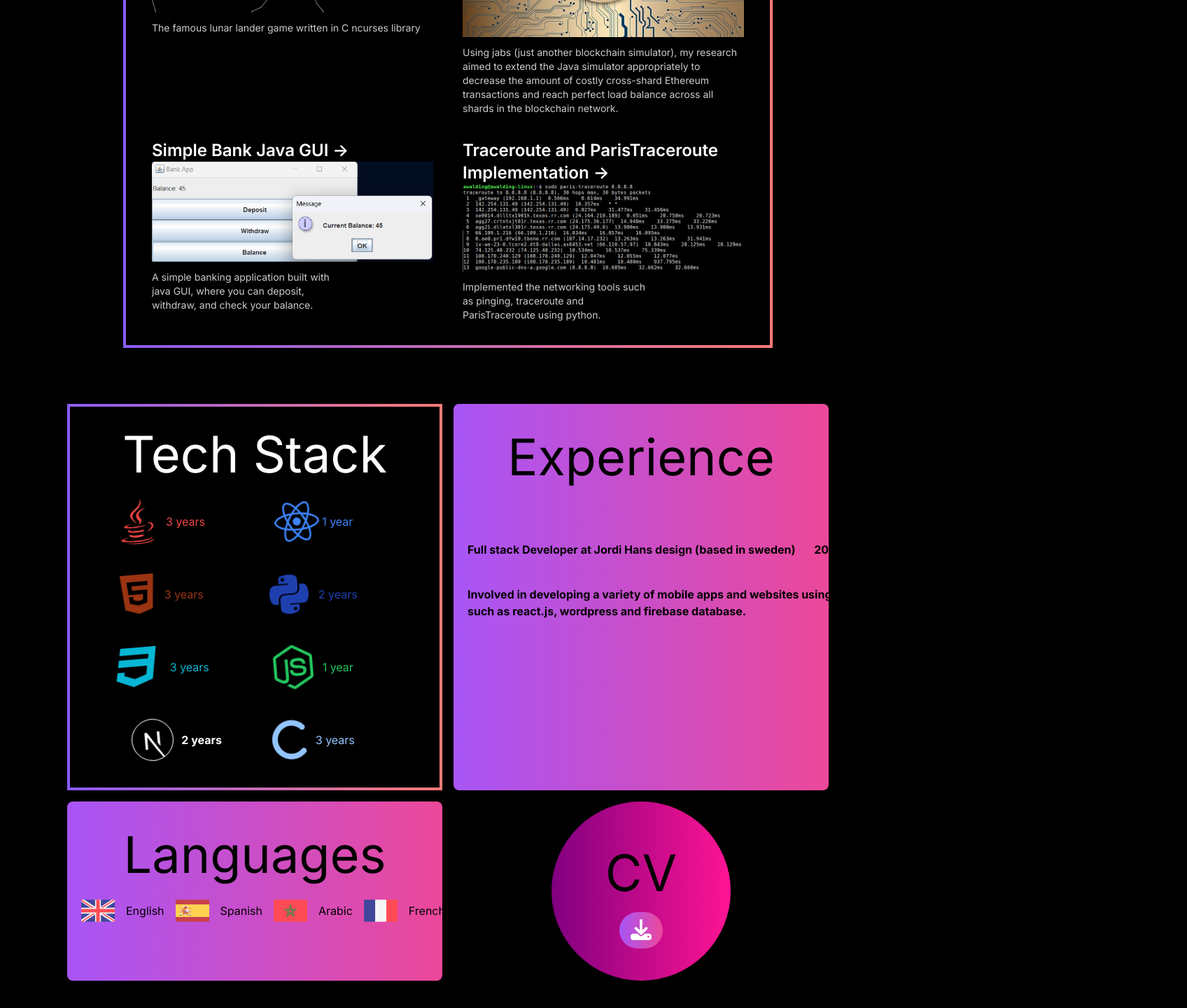
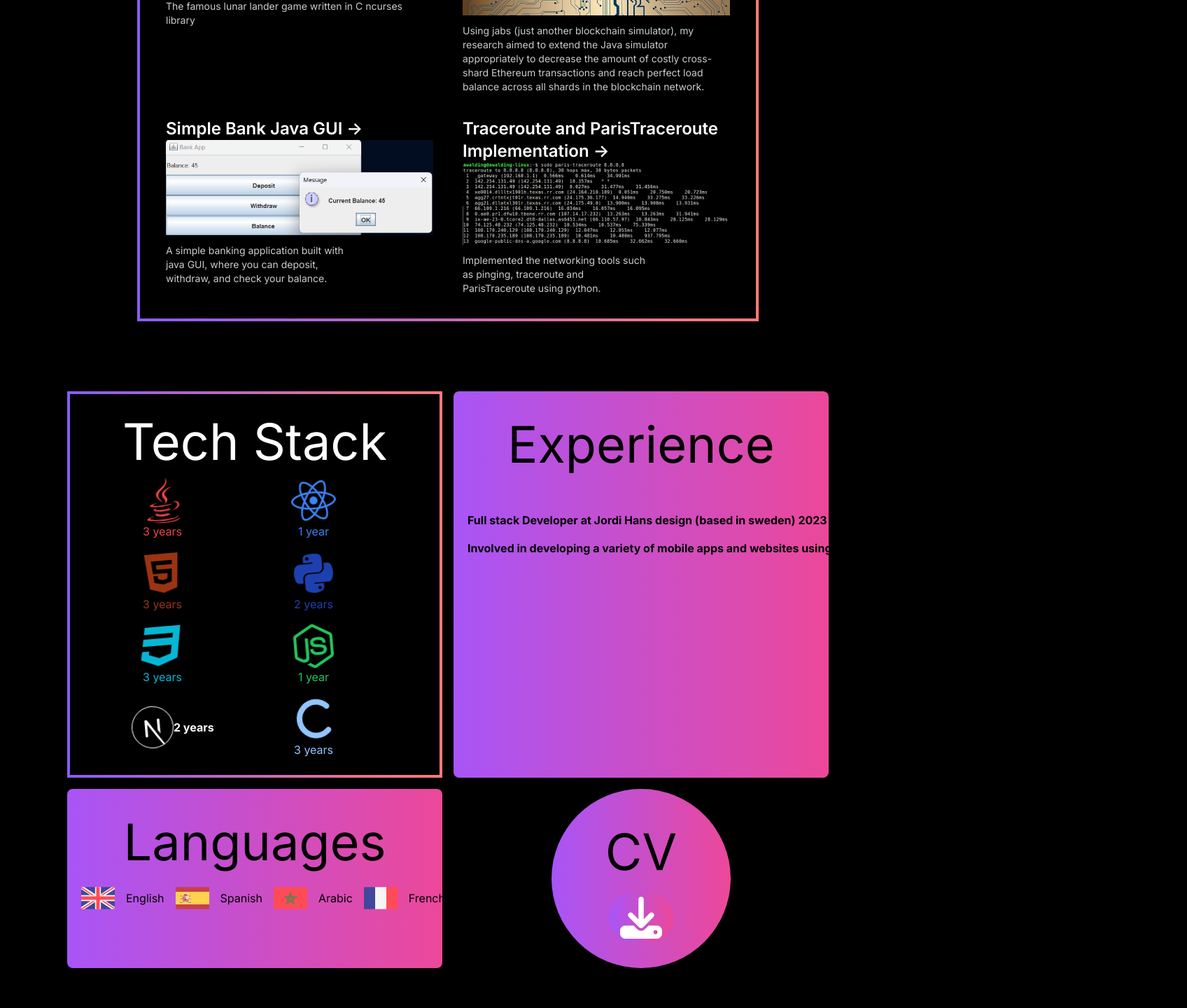
Before and after one commit to obeyyyy/site, a Next.js app: page / in a window 1280 px wide. Shown: the part 1030-2470 px from the top of the page at 70% size, 1696 px wide, since content can reach past the window. Built offline with nearby package versions, Linux system fonts and the light colour scheme.

Commit message:
Mobile screen support

```diff
--- a/src/app/page.tsx
+++ b/src/app/page.tsx
@@ -30,6 +30,9 @@ export default function Home() {
 
   return (
     <>
+      <head>
+        <meta name="viewport" content="width=device-width, initial-scale=1" />
+      </head>
 
       <AnimatedBackground />
       <header className="flex justify-between max-w-10xl mx-auto px-4 py-3 sm:px-6 text-white">
@@ -46,25 +49,27 @@ export default function Home() {
           <a className="hover:text-blue-300" href="#extra">
             Skills
           </a>
-          <a href="https://www.linkedin.com/in/oubaye-el-ghammat-ghori-68a50a213"  rel="noopener noreferrer"  target="_blank" className=" hover:text-blue-700"> <LinkedInIcon/> </a>
+          <a href="https://www.linkedin.com/in/oubaye-el-ghammat-ghori-68a50a213"  rel="noopener noreferrer"  target="_blank" className=" hover:text-blue-700">
+            <LinkedInIcon/>
+          </a>
         </div>
       </header>
 
-      <main className="flex min-h-screen flex-col items-center justify-between p-24">
+      <main className="flex min-h-screen flex-col items-center justify-between p-6 md:p-24">
         <section id="about" className="row" ref={refAbout}>
-          <div className="mb-32 p-1 grid gap-x-4 text-center lg:mb-0 lg:w-full lg:max-w-5xl lg:grid-cols-4 lg:text-left">
+          <div className="mb-16 p-1 grid gap-x-4 text-center lg:mb-0 lg:w-full lg:max-w-5xl lg:grid-cols-4 lg:text-left">
             <motion.div
-              initial={ 'hidden'}
+              initial={'hidden'}
               animate={inViewAbout ? 'visible' : 'hidden'}
               variants={{
                 visible: { opacity: 1, y: 0 },
                 hidden: { opacity: 0, y: 50 },
               }}
               transition={{ duration: 0.6 }}
-              className="col-span-3 p-4 border-4 gradient-border" style={{ borderRadius: '1rem' }}
+              className="col-span-3 p-4 border-4 gradient-border rounded-lg"
             >
-              <h1 className="text-center text-7xl p-5 text-white ">About me</h1>
-              <h1 className="text-2xl text-white">
+              <h1 className="text-center text-4xl md:text-7xl p-5 text-white">About me</h1>
+              <h1 className="text-xl md:text-2xl text-white">
                 Hello,<br /> My name is Oubaye and I am a computer science graduate
               </h1>
               <br />
@@ -84,16 +89,14 @@ export default function Home() {
               transition={{ duration: 0.6 }}
               className="col-span-1 pt-6 rounded-2xl"
             >
-              <img className="rounded-full " src="/assets/mypic.jpeg" alt="Example" width={500} height={500} />
+              <img className="rounded-full w-full h-auto" src="/assets/mypic.jpeg" alt="Example" />
             </motion.div>
-
           </div>
           <div className="mt-14 h-5"><Section07/></div>
-
         </section>
         <AnimatedBackground />
 
-        <section id="projects" className="row p-20" ref={refProjects}>
+        <section id="projects" className="row p-6 md:p-20" ref={refProjects}>
           <motion.h1
             initial={'hidden'}
             animate={inViewProjects ? 'visible' : 'hidden'}
@@ -102,19 +105,19 @@ export default function Home() {
               hidden: { opacity: 0, y: 50 },
             }}
             transition={{ duration: 0.6 }}
-              className="col-span-2 text-center text-7xl">
-                <h1 className="text-center text-7xl p-5 text-white">Projects</h1>
-                <div className="mb-32 grid text-center lg:mb-0 lg:w-full lg:max-w-5xl lg:grid-cols-2 lg:text-left p-4 gradient-border border-4">
-
+            className="col-span-2 text-center text-4xl md:text-7xl p-5 text-white"
+          >
+            Projects
+            <div className="mb-16 md:mb-32 grid text-center lg:mb-0 lg:w-full lg:max-w-5xl lg:grid-cols-2 lg:text-left p-4 gradient-border border-4">
               <a
                 href="https://github.com/obeyyyy/lunar-lander"
                 className="group rounded-lg border border-transparent px-5 py-4 transition-colors hover:border-gray-300 hover:font-semibold hover:bg-gray-100 hover:dark:border-neutral-700 hover:dark:bg-neutral-800/30"
                 target="_blank"
                 rel="noopener noreferrer"
               >
-              <h2 className="mb-3 text-2xl text-white font-semibold hover:text-black">
+                <h2 className="mb-3 text-xl md:text-2xl text-white font-semibold hover:text-black">
                   Lunar Lander Game{" "}
-                <span className="inline-block transition-transform group-hover:translate-x-1 motion-reduce:transform-none  hover:text-black ">
+                  <span className="inline-block transition-transform group-hover:translate-x-1 motion-reduce:transform-none hover:text-black ">
                     -&gt;
                   </span>
                   <img className="size-fit" src={"/assets/lunar_lander.png"}></img>
@@ -129,7 +132,7 @@ export default function Home() {
                 target="_blank"
                 rel="noopener noreferrer"
               >
-              <h2 className="mb-3 text-2xl font-semibold text-white hover:text-black">
+                <h2 className="mb-3 text-xl md:text-2xl font-semibold text-white hover:text-black">
                   Blockchain consensus protocols{" "}
                   <span className="inline-block transition-transform group-hover:translate-x-1 motion-reduce:transform-none">
                     -&gt;
@@ -140,14 +143,13 @@ export default function Home() {
                   Using jabs (just another blockchain simulator), my research aimed to extend the Java simulator appropriately to decrease the amount of costly cross-shard Ethereum transactions and reach perfect load balance across all shards in the blockchain network.
                 </p>
               </a>
-
               <a
                 href="https://github.com/obeyyyy/bank-app-system"
                 className="group rounded-lg border border-transparent px-5 py-4 transition-colors hover:border-gray-300 hover:bg-gray-100 hover:dark:border-neutral-700 hover:dark:bg-neutral-800/30"
                 target="_blank"
                 rel="noopener noreferrer"
               >
-              <h2 className="mb-3 text-2xl font-semibold text-white hover:text-black">
+                <h2 className="mb-3 text-xl md:text-2xl font-semibold text-white hover:text-black">
                   Simple Bank Java GUI{" "}
                   <span className="inline-block transition-transform group-hover:translate-x-1 motion-reduce:transform-none">
                     -&gt;
@@ -164,7 +166,7 @@ export default function Home() {
                 target="_blank"
                 rel="noopener noreferrer"
               >
-              <h2 className="mb-3 text-2xl font-semibold text-white hover:text-black">
+                <h2 className="mb-3 text-xl md:text-2xl font-semibold text-white hover:text-black">
                   Traceroute and ParisTraceroute Implementation{" "}
                   <span className="inline-block transition-transform group-hover:translate-x-1 motion-reduce:transform-none">
                     -&gt;
@@ -188,96 +190,90 @@ export default function Home() {
               hidden: { opacity: 0, y: 50 },
             }}
             transition={{ duration: 0.6 }}
-              className="grid grid-cols-2 gap-4"
+            className="grid grid-cols-1 md:grid-cols-2 gap-4"
           >
-
-          <div className="col-span-1 gradient-border border-4 rounded-lg p-5 text-white">
-
-            <h1 className="text-center text-white text-7xl p-3">Tech Stack</h1>
+            <div className="gradient-border border-4 rounded-lg p-5 text-white">
+              <h1 className="text-center text-4xl md:text-7xl p-3">Tech Stack</h1>
               <div className="grid grid-cols-2 gap-2 pl-16 whitespace-pre ">
-              <div className="w-24 h-24 flex justify-center items-center text-red-500">
-              <div className=" spin-slow"><JavaIcon  size="4x"/> </div>   3 years<div></div>
+                <div className="w-24 h-24 flex flex-col justify-center items-center text-red-500">
+                  <div className="spin-slow"><JavaIcon size="4x"/></div>
+                  <div>3 years</div>
                 </div>
-              <div className="w-24 h-24 flex justify-center items-center text-blue-500">
-              <div className=" spin-slow"><ReactIcon size="4x" /></div><div> 1 year</div>
+                <div className="w-24 h-24 flex flex-col justify-center items-center text-blue-500">
+                  <div className="spin-slow"><ReactIcon size="4x"/></div>
+                  <div>1 year</div>
                 </div>
-              <div className="w-24 h-24 flex justify-center items-center text-orange-800">
-              <div className=" spin-slow"><Html5Icon size="4x" /></div><div>   3 years</div>
+                <div className="w-24 h-24 flex flex-col justify-center items-center text-orange-800">
+                  <div className="spin-slow"><Html5Icon size="4x"/></div>
+                  <div>3 years</div>
                 </div>
-              <div className="w-24 h-24 flex justify-center items-center text-blue-800">
-              <div className=" spin-slow"><PythonIcon size="4x" /></div><div>   2 years</div>
+                <div className="w-24 h-24 flex flex-col justify-center items-center text-blue-800">
+                  <div className="spin-slow"><PythonIcon size="4x"/></div>
+                  <div>2 years</div>
                 </div>
-              <div className="w-24 h-24 flex justify-center items-center text-cyan-500">
-              <div className=" spin-slow"><Css3Icon size="4x" /></div><div>   3 years</div>
+                <div className="w-24 h-24 flex flex-col justify-center items-center text-cyan-500">
+                  <div className="spin-slow"><Css3Icon size="4x"/></div>
+                  <div>3 years</div>
                 </div>
-              <div className="w-24 h-24 flex justify-center items-center text-green-500">
-                <div className=" spin-slow"><NodeJsIcon size="4x" /></div><div>   1 year</div>
+                <div className="w-24 h-24 flex flex-col justify-center items-center text-green-500">
+                  <div className="spin-slow"><NodeJsIcon size="4x"/></div>
+                  <div>1 year</div>
                 </div>
                 <div className="flex justify-left items-center font-bold rounded-full text-white p-1">
-              <img className="rounded-full border bg-white spin-slow " src="/assets/next-js.svg" alt="Example" width={60} height={60} />
-                     <p>   2 years</p>
+                  <img className="rounded-full border bg-white spin-slow" src="/assets/next-js.svg" alt="Example" width={60} height={60}/>
+                  <p>2 years</p>
                 </div>
-
-              <div className="w-24 h-24 flex justify-center items-center text-blue-300">
-              <div className=" spin-slow"><CIcon size="4x" /></div><div>   3 years</div>
+                <div className="w-24 h-24 flex flex-col justify-center items-center text-blue-300">
+                  <div className="spin-slow"><CIcon size="4x"/></div>
+                  <div>3 years</div>
                 </div>
               </div>
             </div>
 
-          <div className="col-span-1 bg-gradient-to-r from-purple-500 to-pink-500 rounded-lg p-5">
-            <h1 className="text-center text-7xl p-5">Experience</h1>
-            <div className="grid grid-rows-4 gap-4 whitespace-pre font-bold"><br></br>
-              <div>Full stack Developer at Jordi Hans design (based in sweden)       2023 - ongoing :</div>
-              Involved in developing a variety of mobile apps and websites using  technologies <br></br>such as react.js, wordpress and firebase database.
+            <div className="bg-gradient-to-r from-purple-500 to-pink-500 rounded-lg p-5">
+              <h1 className="text-center text-4xl md:text-7xl p-5">Experience</h1>
+              <div className="grid grid-rows-4 gap-4 whitespace-pre font-bold">
+                <br/>
+                <div>Full stack Developer at Jordi Hans design (based in sweden) 2023 - ongoing:</div>
+                <div>Involved in developing a variety of mobile apps and websites using technologies such as react.js, wordpress and firebase database.</div>
               </div>
             </div>
 
-
-
-
-          <div className="col-span-1 bg-gradient-to-r from-purple-500 to-pink-500 rounded-lg p-5">
-          <h1 className="text-center text-7xl p-5">Languages</h1>
+            <div className="bg-gradient-to-r from-purple-500 to-pink-500 rounded-lg p-5">
+              <h1 className="text-center text-4xl md:text-7xl p-5">Languages</h1>
               <div className="flex gap-4 items-center flags-container">
                 <div>
-              <Gb className="text-5xl" />
+                  <Gb className="text-5xl"/>
                 </div>
                 <div>English</div>
                 <div>
-
-              <Es className="text-5xl" />
+                  <Es className="text-5xl"/>
                 </div>
                 <div>Spanish</div>
-
                 <div>
-
-              <Ma className="text-5xl" />
+                  <Ma className="text-5xl"/>
                 </div>
                 <div>Arabic</div>
-
                 <div>
-
-              <Fr className="text-5xl" />
+                  <Fr className="text-5xl"/>
                 </div>
                 <div>French</div>
               </div>
             </div>
 
-        <div className="col-span-1 p-5 w-64 h-64 flex flex-col justify-center items-center mx-auto"  style={{ borderRadius: '50%', backgroundImage: 'linear-gradient(to right, #800080, #ff1493)' }}>
-        <h1 className="text-center text-7xl p-5 text-black">CV</h1>
+            <div className="p-5 w-64 h-64 flex flex-col justify-center items-center mx-auto rounded-full bg-gradient-to-r from-purple-500 to-pink-500">
+              <h1 className="text-center text-4xl md:text-7xl p-5 text-black">CV</h1>
               <a
-          href="/assets/OubayeCV.pdf" // Replace with the actual path to your CV file
+                href="/assets/OubayeCV.pdf"
                 download
-          className="text-center text-3xl text-white bg-gradient-to-r from-purple-500 to-pink-500 hover:text-black py-2 px-4 rounded-full focus:outline-none focus:shadow-outline transition duration-300 ease-in-out"
+                className="text-center text-2xl md:text-3xl text-white bg-gradient-to-r from-purple-500 to-pink-500 hover:text-black py-2 px-4 rounded-full focus:outline-none focus:shadow-outline transition duration-300 ease-in-out"
               >
-          <MarkdownIcon size="2px"/>
+                <MarkdownIcon size="2x"/>
               </a>
             </div>
           </motion.div>
-
         </section>
-
       </main>
-
     </>
   );
 }
```
Lines whose indentation alone changed are shown as unchanged.
